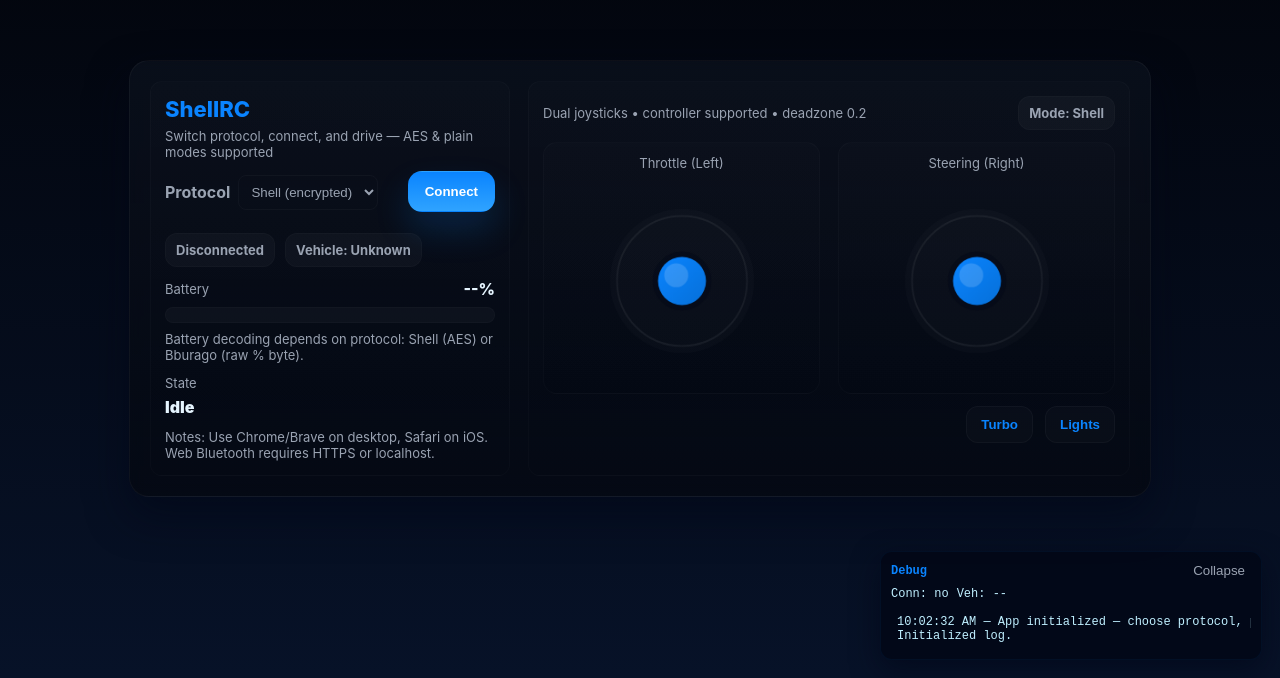
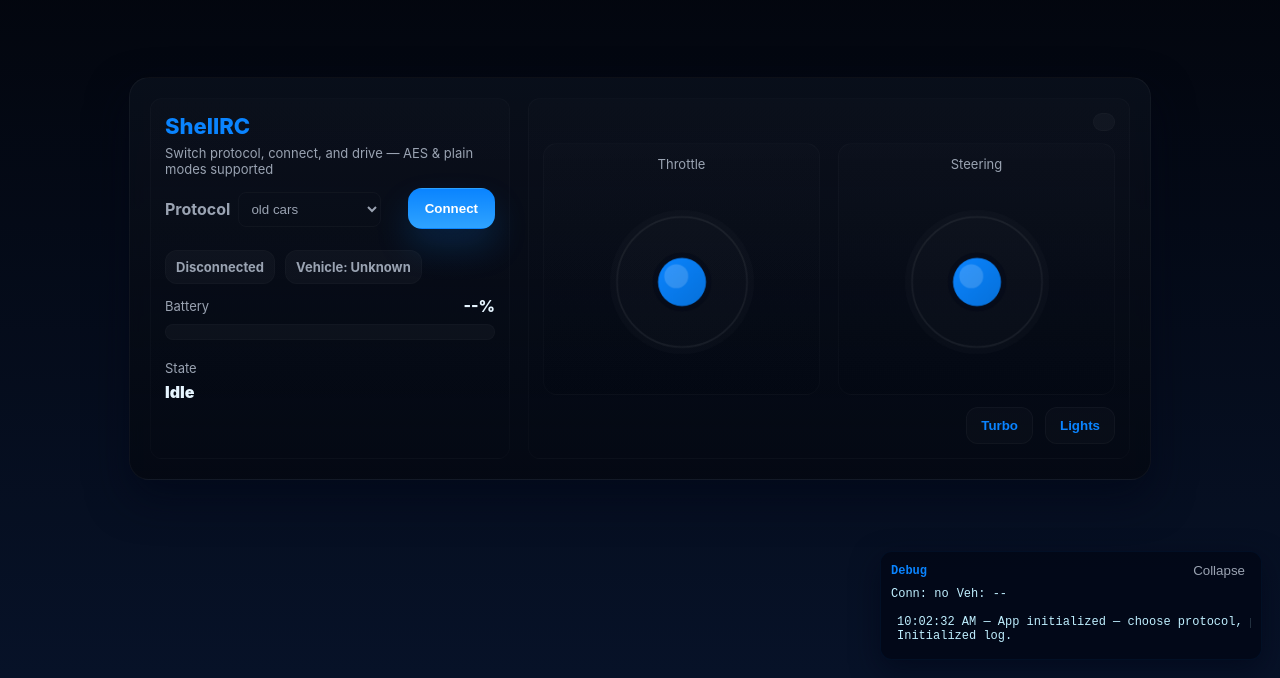
Before and after one commit to lettucelootendcities/shell-rc-chatgpt, a plain HTML site: page index.html in a window 1280 px wide. Shown: the part 122-800 px from the top of the page. Drawn offline with Linux system fonts and the light colour scheme.

Commit message:
Modify protocol options and clean up UI elements
Updated protocol options and removed unused text.

```diff
--- a/index.html
+++ b/index.html
@@ -83,8 +83,8 @@
         <div class="proto">
           <label for="protocol">Protocol</label>
           <select id="protocol" style="padding:8px;border-radius:8px;background:transparent;color:inherit;border:1px solid rgba(255,255,255,0.03)">
-            <option value="shell">Shell (encrypted)</option>
-            <option value="bburago">Bburago (simple)</option>
+            <option value="shell">old cars</option>
+            <option value="bburago">new cars (simple)</option>
           </select>
         </div>
         <button id="connectBtn" class="connect glow">Connect</button>
@@ -104,7 +104,7 @@
         <div class="batteryBar" role="progressbar" aria-valuemin="0" aria-valuemax="100" aria-valuenow="0">
           <div id="batteryFill" class="batteryFill"></div>
         </div>
-        <div class="muted">Battery decoding depends on protocol: Shell (AES) or Bburago (raw % byte).</div>
+        <div class="muted">  </div>
       </div>
 
       <div>
@@ -112,26 +112,26 @@
         <div id="stateLabel" style="font-weight:900;font-size:16px;margin-top:6px">Idle</div>
       </div>
 
-      <div style="margin-top:auto" class="muted">Notes: Use Chrome/Brave on desktop, Safari on iOS. Web Bluetooth requires HTTPS or localhost.</div>
+      <div style="margin-top:auto" class="muted">   </div>
     </div>
 
     <!-- RIGHT: Joysticks + Controls -->
     <div class="right">
       <div style="display:flex;justify-content:space-between;align-items:center">
-        <div class="muted">Dual joysticks • controller supported • deadzone 0.2</div>
+        <div class="muted">   </div>
         <div style="display:flex;gap:8px;align-items:center">
-          <div id="modeBadge" class="badge">Mode: Shell</div>
+          <div id="modeBadge" class="badge">   </div>
         </div>
       </div>
 
       <div class="joysticks">
         <div class="stickWrap">
-          <div class="stickTitle">Throttle (Left)</div>
+          <div class="stickTitle">Throttle</div>
           <canvas id="leftJoystick" width="220" height="220"></canvas>
         </div>
 
         <div class="stickWrap">
-          <div class="stickTitle">Steering (Right)</div>
+          <div class="stickTitle">Steering</div>
           <canvas id="rightJoystick" width="220" height="220"></canvas>
         </div>
       </div>
@@ -414,7 +414,7 @@ async function connectToCar() {
     // Ask for either QCAR or SL-* depending on mode to simplify selection
     const nameFilter = mode === 'shell' ? { namePrefix: 'QCAR' } : { namePrefix: 'SL-' };
     const device = await navigator.bluetooth.requestDevice({
-      filters: [ nameFilter ],
+      acceptAllDevices: true,
       optionalServices: [ SERVICE_UUID, '0000180f-0000-1000-8000-00805f9b34fb' ]
     });
     bleDevice = device;
```
